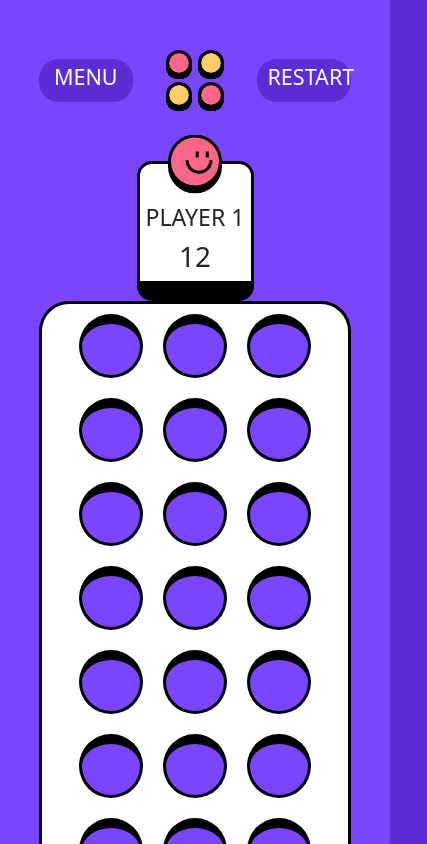
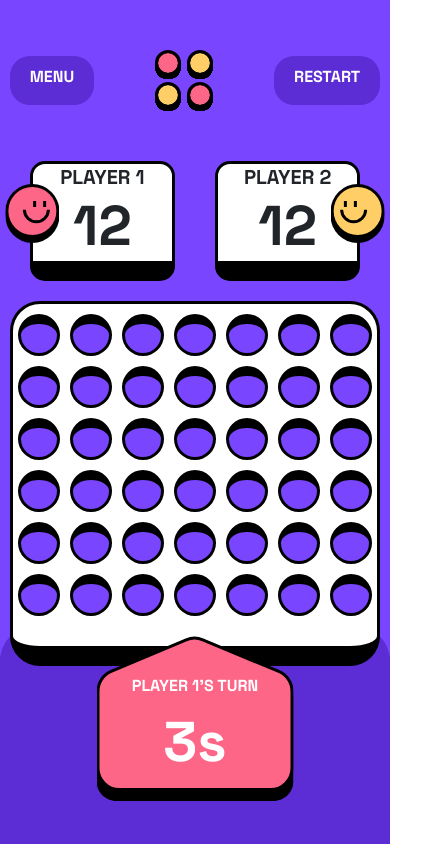
Before and after one commit to 911samuel/connect-four, a React (Vite) app: page /board in a window 390 px wide. Shown: the top 844 px of the page, 427 px wide, since content can reach past the window. Built offline with nearby package versions, Linux system fonts and the light colour scheme.

Commit message:
ft-respponsiveness

```diff
--- a/package.json
+++ b/package.json
@@ -8,9 +8,7 @@
     "build": "tsc && vite build",
     "lint": "eslint . --ext ts,tsx --report-unused-disable-directives --max-warnings 0",
     "preview": "vite preview",
-    "start": "vite",
-    "predeploy": "npm run build",
-    "deploy": "gh-pages -d dist"
+    "start": "vite"
   },
   "dependencies": {
     "bootstrap": "^5.3.3",
@@ -27,7 +25,6 @@
     "eslint": "^8.56.0",
     "eslint-plugin-react-hooks": "^4.6.0",
     "eslint-plugin-react-refresh": "^0.4.5",
-    "gh-pages": "^6.1.1",
     "typescript": "^5.2.2",
     "vite": "^5.1.4"
   }
--- a/src/App.css
+++ b/src/App.css
@@ -1,4 +1,4 @@
-@import url('https://fonts.googleapis.com/css2?family=Space+Grotesk:wght@700&display=swap');
+@import url('https://fonts.googleapis.com/css2?family=Space+Grotesk:wght@300..700&display=swap');
 
 :root {
     --black: #000000;
@@ -9,46 +9,40 @@
     --white: #FFFFFF;
 }
 
-body,
-html {
-    height: 100%;
+#root {
+    width: 100%;
+    height: 100vh;
+    display: flex;
     margin: 0;
-    background-color: var(--purple-dark);
     font-family: 'Space Grotesk', sans-serif;
+    box-sizing: border-box;
 }
 
-h1 {
+.heading-l {
     font-size: 56px;
     line-height: 71px;
-    font-weight: 900;
+    font-weight: bold;
 }
 
-h2 {
+.heading-m {
     font-size: 24px;
     line-height: 31px;
-    font-weight: 900;
+    font-weight: bold;
 }
 
-h3 {
+.heading-s {
     font-size: 20px;
     line-height: 26px;
-    font-weight: 900;
+    font-weight: bold;
 }
 
-h4 {
+.heading-xs {
     font-size: 16px;
     line-height: 21px;
-    font-weight: 900;
+    font-weight: bold;
 }
 
-#root {
-    width: 100%;
-    height: 100%;
-    display: flex;
-    margin: 0;
+.body-text {
+    font-size: 16px;
+    line-height: 21px;
 }
-
-.link {
-    color: #007bff;
-    text-decoration: none;
-}
--- a/src/components/board/Board.css
+++ b/src/components/board/Board.css
@@ -1,6 +1,7 @@
 div {
     width: 100%;
     margin: 0;
+    height: fit-content;
     background-color: var(--purple-light);
     position: relative;
 }
@@ -17,29 +18,78 @@ div {
 }
 
 .button-header {
-    width: 20%;
-    text-align: center;
+    width: fit-content;
+    align-items: center;
+    justify-content: center;
     background-color: var(--purple-dark);
     border-radius: 20px;
     text-decoration: none;
     color: var(--black);
-    padding: 5px 10px;
+    padding: 10px 20px;
 }
 
 .button-header h4 {
     color: var(--white);
 }
 
-.board {
+.button-header:hover {
+    background-color: var(--pink);
+}
+
+.players-container {
     display: flex;
+    margin: 20px auto;
     justify-content: space-between;
     align-items: center;
-    width: 100%;
+}
+
+.player-info {
+    flex-basis: 10%;
+    background-color: var(--white);
+    border-radius: 15px;
+    border: 3px solid black;
+    border-bottom: 20px solid black;
+    text-align: center;
+    margin: auto;
+}
+
+.player-info-right {
+    order: 0;
+}
+
+.player-info-left {
+    order: 2;
+}
+
+.player-image {
+    position: absolute;
+    top: 0;
+    transform: translateY(-50%);
+    background-color: transparent;
+}
+
+.player-info h3 {
+    margin-top: 40px;
+}
+
+.playerInfo {
+    display: none;
+}
+
+.board {
+    flex-basis: 35%;
+    flex-direction: column;
+    justify-content: center;
+}
+
+.marker {
+    width: 40px;
+    height: 30px;
+    left: 78%;
+    transform: translateX(-50%);
 }
 
 #board {
-    width: 35%;
-    margin: 0 auto;
     display: flex;
     flex-wrap: wrap;
     justify-content: center;
@@ -53,42 +103,21 @@ div {
     margin-bottom: -50px;
     position: relative;
     z-index: 2;
-}
-
-.player-info {
-    max-width: 150px;
-    display: flex;
-    flex-direction: column;
-    margin: 0 auto;
-    background-color: var(--white);
-    border-radius: 15px;
-    border: 3px solid black;
-    border-bottom: 20px solid black;
-    text-align: center;
-}
-
-.player-image {
-    position: absolute;
-    top: 0;
-    transform: translateY(-50%);
-    background-color: transparent;
-}
-
-.player-info h3 {
-    margin-top: 40px;
+    order: 1;
 }
 
 .footer {
+    position: absolute;
+    width: 100%;
+    height: 230px;
     display: flex;
     flex-direction: column;
     align-items: center;
-    position: relative;
-    width: 100%;
     background-color: var(--purple-dark);
-    border-top-left-radius: 40px;
-    border-top-right-radius: 40px;
+    border-top-left-radius: 35px;
+    border-top-right-radius: 35px;
     z-index: 1;
-    padding-bottom: 248px;
+    margin-top: -30px;
 }
 
 .turn {
@@ -99,20 +128,22 @@ div {
 }
 
 .image {
-    width: 15%;
+    width: 12%;
     position: absolute;
+    top: -30px;
     left: 50%;
     transform: translateX(-50%);
 }
 
 .text-overlay {
     position: absolute;
+    top: -20px;
     left: 50%;
     transform: translate(-50%, -50%);
     color: var(--white);
     background-color: transparent;
     text-align: center;
-    margin-top: 130px;
+    margin-top: 90px;
 }
 
 .text-overlay h4 {
@@ -120,41 +151,148 @@ div {
 }
 
 .text-overlay h1 {
-    font-size: 24px;
-    font-weight: bold;
     margin: 0;
 }
 
-@media only screen and (max-width: 1024px) {
-    .header {
-        width: 80%;
+@media (max-width: 1024px) {
+
+    .players-container {
+        width: 85%;
+        flex-direction: column;
         justify-content: space-between;
     }
 
-    .button-header {
-        width: 30%;
+    .header {
+        width: 85%;
     }
 
-    .board {
+    .marker,
+    .player-info {
+        display: none;
+    }
+
+    .playerInfo {
         display: flex;
+        margin: 0;
+        margin-bottom: 30px;
+        justify-content: space-between;
+    }
+
+    .rightInfo {
+        flex-basis: 42%;
+        background-color: var(--white);
+        border-radius: 15px;
+        border: 3px solid black;
+        border-bottom: 20px solid black;
+        text-align: center;
+        display: flex;
+        justify-content: space-between;
+        align-items: center;
+        margin: 0 20px;
+    }
+
+    .player-image {
+        top: 10px;
+        transform: translateX(-50%);
+    }
+
+    .rightInfo h3 {
+        margin-left: 50px;
+    }
+
+    .rightInfo h1 {
+        margin-right: 50px;
+    }
+
+    .rightInfo .righImage {
+        transform: translateX(50%);
+    }
+
+    .right h1 {
+        margin-right: 0;
+        margin-left: 50px;
+    }
+
+    .right h3 {
+        margin-left: 0;
+        margin-right: 50px;
+    }
+
+    .image {
+        width: auto;
+    }
+}
+
+@media only screen and (max-width: 767px) {
+    .players-container {
+        width: 95%;
         flex-direction: column;
+        justify-content: space-between;
+    }
+
+    .header {
+        width: 95%;
+    }
+
+    .marker {
+        display: none;
     }
 
     #board {
-        width: 80%;
+        gap: 10px;
+        margin-bottom: -30px;
+        padding-bottom: 30px;
     }
 
     .player-info {
-        width: 30%;
+        display: none;
+    }
+
+    .playerInfo {
         display: flex;
-        margin-bottom: 0;
+        margin: 0;
+        margin-bottom: 20px;
+        justify-content: space-between;
+    }
+
+    .rightInfo {
+        flex-basis: 42%;
+        background-color: var(--white);
+        border-radius: 15px;
+        border: 3px solid black;
+        border-bottom: 20px solid black;
+        text-align: center;
+        display: flex;
+        flex-direction: column;
+        justify-content: space-between;
+        align-items: center;
+        margin: 0 20px;
+    }
+
+    .player-image {
+        top: 20px;
+        transform: translateX(-50%);
+    }
+
+    .rightInfo .righImage {
+        transform: translateX(50%);
+    }
+
+    .rightInfo h1,
+    .rightInfo h3 {
+        margin: auto;
+    }
+
+    .rightInfo h1 {
+        order: 1;
+    }
+
+    .rightInfo h3 {
+        order: 0;
     }
 
     .image {
-        width: 20%;
-    }
-
-    .text-overlay {
-        margin-top: 100px;
+        width: auto;
+        top: -20px;
     }
 }
--- a/src/components/board/Board.tsx
+++ b/src/components/board/Board.tsx
@@ -6,6 +6,7 @@ import "./Board.css";
 import turnBackgroundRed from "../../assets/turn-background-red.svg";
 import player1 from "../../assets/player-one.svg";
 import player2 from "../../assets/player-two.svg";
+import marker from "../../assets/marker-red.svg";
 
 interface BoardProps {}
 
@@ -23,44 +24,60 @@ const Board: React.FC<BoardProps> = () => {
     <div>
       <div className="header">
         <Link to={"/"} className="button-header">
-          <h4>MENU</h4>
+          <h4 className="heading-xs">MENU</h4>
         </Link>
         <img src={group12} alt="logo" />
         <Link to={"/pause"} className="button-header">
-          <h4>RESTART</h4>
+          <h4 className="heading-xs">RESTART</h4>
         </Link>
       </div>
-
-      <div className="board">
-        <div className="player-info">
+      <div className="players-container">
+        <div className="player-info player-info-right">
           <div className="player-image">
             <img src={player1} alt="Player 1" />
           </div>
-          <h3>PLAYER 1</h3>
-          <h1>12</h1>
+          <h3 className="heading-s">PLAYER 1</h3>
+          <h1 className="heading-l">12</h1>
         </div>
-
-        <div id="board">
-          {board.map((row, i) =>
-            row.map((ch, j) => <Slot key={`${i}-${j}`} ch={ch} y={i} x={j} />)
-          )}
+        <div className="player-info player-info-left">
+          <div className="player-image">
+            <img src={player2} alt="Player 2" />
+          </div>
+          <h3 className="heading-s">PLAYER 2</h3>
+          <h1 className="heading-l">8</h1>
         </div>
-        <div className="player-info">
-          <div className="player-image">
-            <img src={player2} alt="Player 1" />
+        <div className="playerInfo">
+          <div className="rightInfo">
+            <div className="player-image">
+              <img src={player1} alt="Player 1" />
+            </div>
+            <h3 className="heading-s">PLAYER 1</h3>
+            <h1 className="heading-l">12</h1>
           </div>
-          <h3>PLAYER 2</h3>
-          <h1>8</h1>
+          <div className="rightInfo right">
+            <div className="player-image righImage">
+              <img src={player2} alt="Player 2" />
+            </div>
+            <h1 className="heading-l">12</h1>
+            <h3 className="heading-s">PLAYER 2</h3>
+          </div>
+        </div>
+        <div className="board">
+          <img className="marker" src={marker} alt="" />
+          <div id="board">
+            {board.map((row, i) =>
+              row.map((ch, j) => <Slot key={`${i}-${j}`} ch={ch} y={i} x={j} />)
+            )}
+          </div>
         </div>
       </div>
       <div className="turn">
         <img src={turnBackgroundRed} alt="Turn Background" className="image" />
         <div className="text-overlay">
-          <h4>PLAYER 1’S TURN</h4>
-          <h1>3s</h1>
+          <h4 className="heading-xs">PLAYER 1’S TURN</h4>
+          <h1 className="heading-l">3s</h1>
         </div>
       </div>
-
       <footer className="footer"></footer>
     </div>
   );
--- a/src/components/button/Button.tsx
+++ b/src/components/button/Button.tsx
@@ -25,7 +25,7 @@ const Button: React.FC<ButtonProps> = ({
       onClick={onClick}
       type="button"
     >
-      <h2>{label}</h2>
+      <h2 className="heading-m">{label}</h2>
       {image && <img src={image} alt="icon" />}
     </Link>
   );
--- a/src/components/menu/Menu.css
+++ b/src/components/menu/Menu.css
@@ -5,7 +5,7 @@
 .menu {
     display: flex;
     flex-direction: column;
-    width: 40%;
+    width: 29%;
     align-items: center;
     background-color: var(--purple-light);
     border-radius: 50px;
@@ -16,7 +16,7 @@
 }
 
 .menu .group12 {
-    margin: 100px 0;
+    margin: 80px 0;
 }
 
 @media only screen and (min-width: 768px) and (max-width: 1024px) {
--- a/src/components/slots/Slot.css
+++ b/src/components/slots/Slot.css
@@ -1,6 +1,6 @@
 .slot {
-    width: 64px;
-    height: 64px;
+    flex-basis: calc(14.28% - 20px);
+    aspect-ratio: 1/1;
     box-sizing: border-box;
     border-radius: 50%;
     background: var(--purple-light);
@@ -8,8 +8,24 @@
     align-items: center;
     justify-content: center;
     color: var(--black);
-    font-size: 100px;
-    font-family: sans-serif;
     border: 3px solid var(--black);
     border-top: 10px solid var(--black);
 }
+
+.marker {
+    position: relative;
+}
+
+.marker img {
+    position: absolute;
+    top: -20px;
+    left: 50%;
+    transform: translateX(-50%);
+}
+
+@media only screen and (max-width: 767px) {
+    .slot {
+        flex-basis: calc(14.28% - 10px);
+        aspect-ratio: 1/1;
+    }
+}
```
Also changed, not shown: src/components/rules/Rules.css (+38 -7 lines), src/components/rules/Rules.tsx (+13 -9 lines), 1 other file (tests, documents, lock files or other folders).
